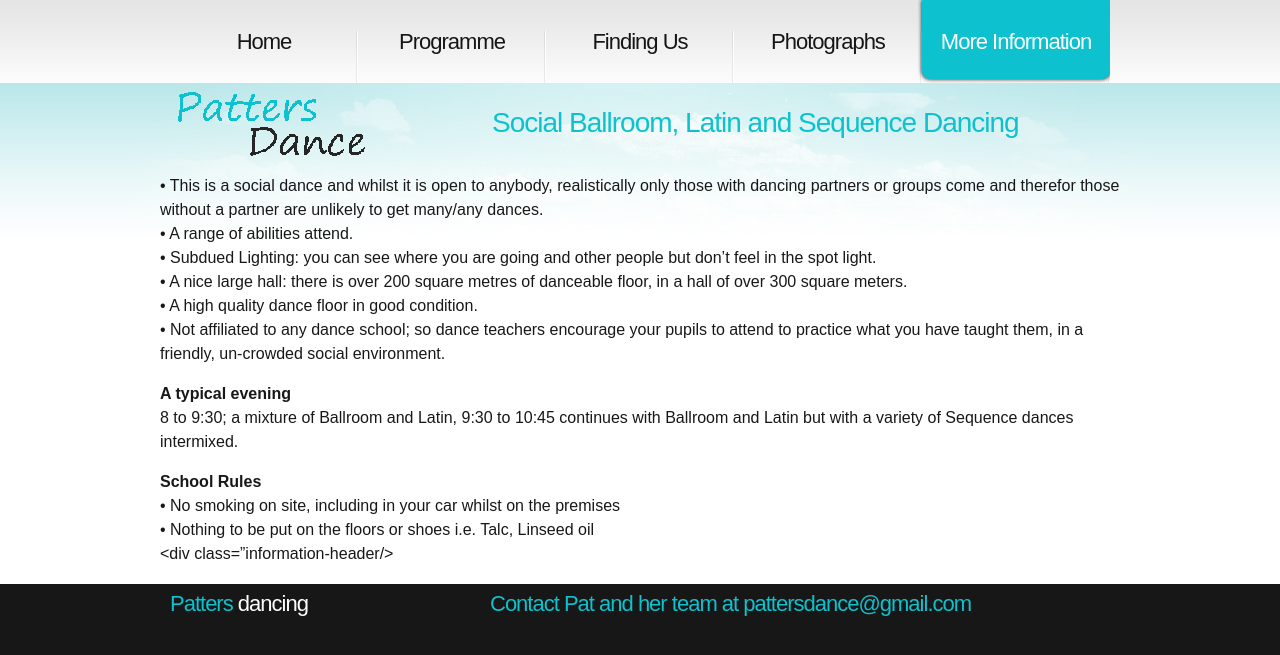
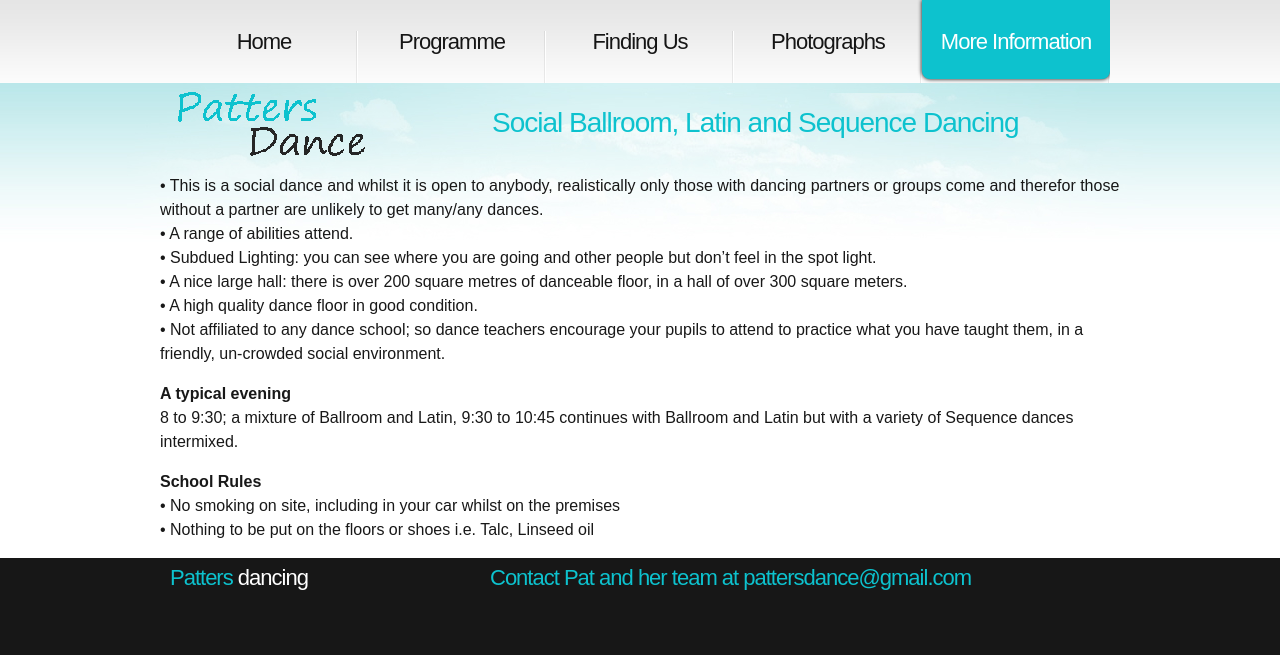
Before and after one commit to ramsayd/patters, a Jekyll site: the page built from 80_information.md, in a window 1280 px wide. Shown: the top 655 px of the page. Built offline with Jekyll 4.4.1, drawn with Linux system fonts in a browser that asks for light colours.

Commit message:
Update 80_information.md

```diff
--- a/80_information.md
+++ b/80_information.md
@@ -28,4 +28,4 @@ School Rules
 <li>•	Nothing to be put on the floors or shoes  i.e. Talc, Linseed oil</li>
 </ul>
 
-<div class="information-header/>
+<div class="information-header"/>
```
